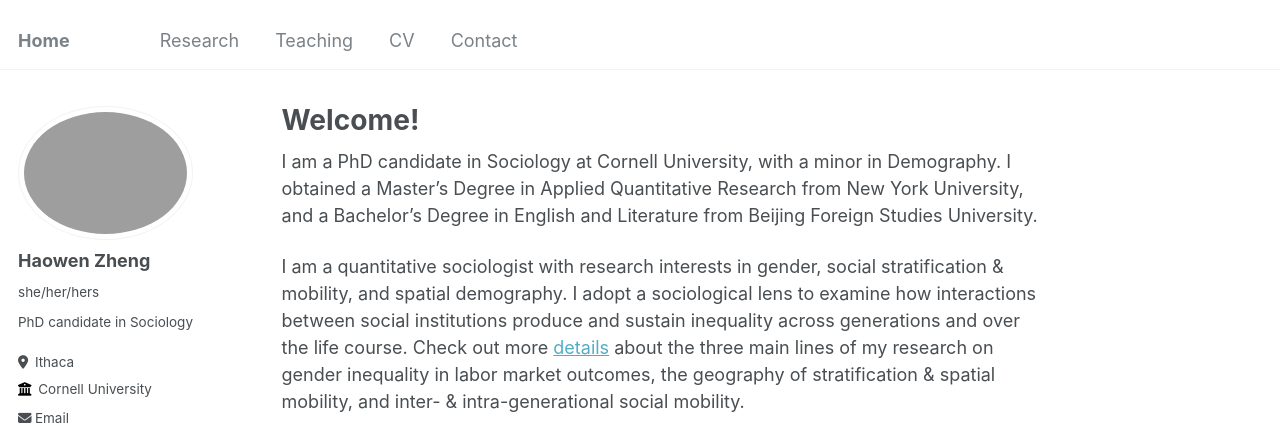
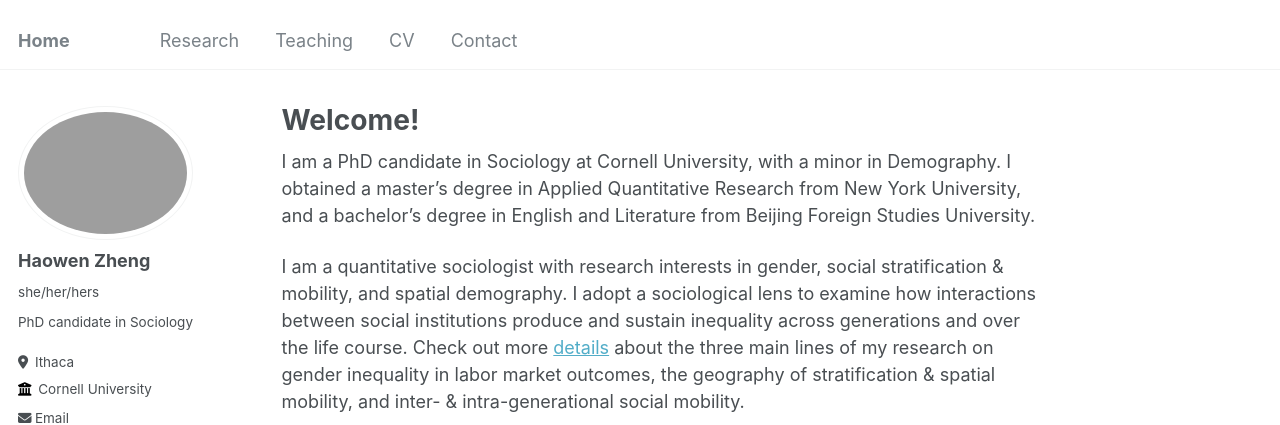
Before and after one commit to haowenzhg/haowenzhg.github.io, a Jekyll site: the page built from _pages/about.md, in a window 1280 px wide and 1045 px high. Shown: the top 425 px of the window. Built offline with Jekyll 4.4.1, drawn with Linux system fonts in a browser that asks for light colours; some web fonts are replaced.

```diff
--- a/_pages/about.md
+++ b/_pages/about.md
@@ -7,7 +7,7 @@ redirect_from:
   - /about.html
 ---
 
-I am a PhD candidate in Sociology at Cornell University, with a minor in Demography. I obtained a Master's Degree in Applied Quantitative Research from New York University, and a Bachelor's Degree in English and Literature from Beijing Foreign Studies University.
+I am a PhD candidate in Sociology at Cornell University, with a minor in Demography. I obtained a master's degree in Applied Quantitative Research from New York University, and a bachelor's degree in English and Literature from Beijing Foreign Studies University.
 
 I am a quantitative sociologist with research interests in gender, social stratification & mobility, and spatial demography. I adopt a sociological lens to examine how interactions between social institutions produce and sustain inequality across generations and over the life course. Check out more [details](/research) about the three main lines of my research on gender inequality in labor market outcomes, the geography of stratification & spatial mobility, and inter- & intra-generational social mobility.
 
```
